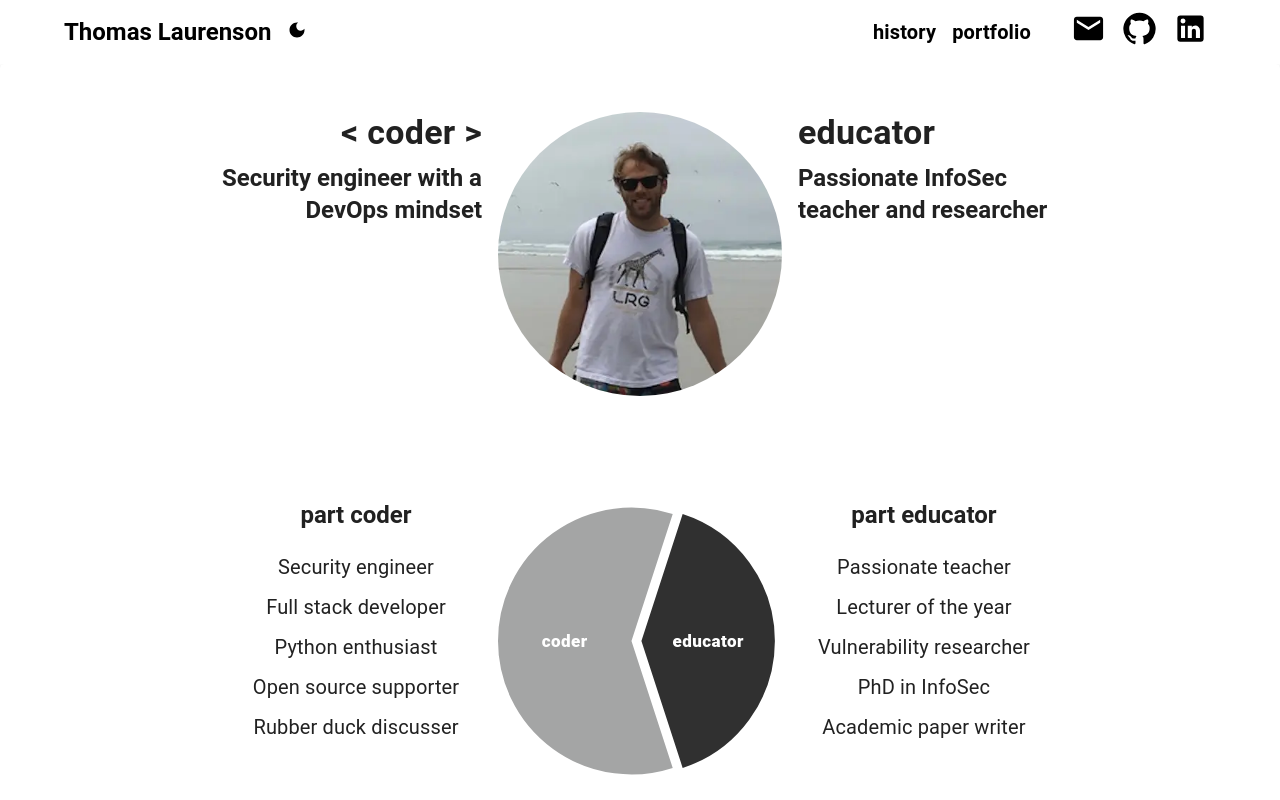
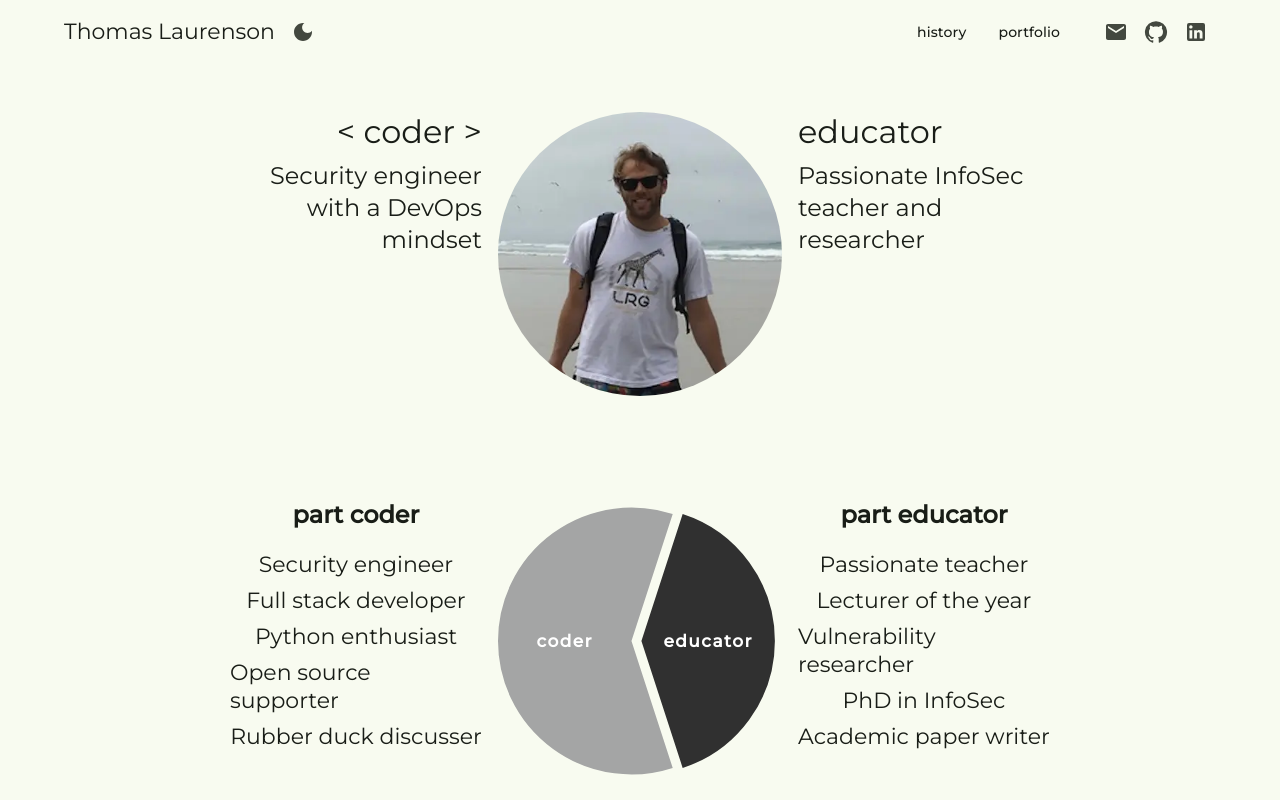
Before and after one commit to thomaslaurenson/thomaslaurenson.github.io, a React (Vite) app: page / in a window 1280 px wide. Shown: the top 800 px of the page. Built offline with nearby package versions, Linux system fonts and the light colour scheme.

Commit message:
Switched the theme to Material 3 colour roles from a subtle green

```diff
--- a/src/App.jsx
+++ b/src/App.jsx
@@ -50,7 +50,7 @@ function App(props) {
     <ThemeProvider theme={isDarkTheme ? DarkTheme : LightTheme}>
       <CssBaseline />
       <Navbar changeTheme={toggleTheme} isDarkTheme={isDarkTheme} />
-      <Paper>
+      <Paper elevation={0} square>
         <Box id="scroll-up-anchor">
           <Container maxWidth="md">
             <Hero />
--- a/src/Navbar.jsx
+++ b/src/Navbar.jsx
@@ -14,6 +14,7 @@ import {
   IconButton,
   Divider,
   Link,
+  Button,
 } from '@mui/material';
 import {useTheme} from '@mui/material/styles';
 import GitHubIcon from '@mui/icons-material/GitHub';
@@ -42,9 +43,9 @@ const Navbar = ({changeTheme, isDarkTheme}) => {
       {/* Toolbar to add top-padding */}
       <Toolbar />
       <List>
-        <Link href='#history'>
+        <Link href='#history' color='inherit' underline='none'>
           <ListItem style={{display: 'flex', justifyContent: 'center'}}>
-            <Typography variant='h6' sx={{ fontWeight: 700 }}>
+            <Typography variant='h6'>
               history
             </Typography>
           </ListItem>
@@ -52,95 +53,77 @@ const Navbar = ({changeTheme, isDarkTheme}) => {
       </List>
       <Divider />
       <List>
-        <Link href='#portfolio'>
+        <Link href='#portfolio' color='inherit' underline='none'>
           <ListItem style={{display: 'flex', justifyContent: 'center'}}>
-            <Typography variant='h6' sx={{ fontWeight: 700 }}>
+            <Typography variant='h6'>
               portfolio
             </Typography>
           </ListItem>
         </Link>
       </List>
       <Divider />
-      <Box sx={{ display: 'flex', justifyContent: 'center', pt: 1, pb: 1 }}>
-        <Box sx={{ p: 2, display: 'inline' }}>
-          <Link href={socialLinks.email} aria-label='Email Link'>
-            <EmailIcon fontSize='small' />
-          </Link>
-        </Box>
-        <Box sx={{ p: 2, display: 'inline' }}>
-          <Link href={socialLinks.github} aria-label='GitHub Link' target='_blank' rel='noopener noreferrer'>
-            <GitHubIcon fontSize='small' />
-          </Link>
-        </Box>
-        <Box sx={{ p: 2, display: 'inline' }}>
-          <Link href={socialLinks.linkedin} aria-label='LinkedIn Link' target='_blank' rel='noopener noreferrer'>
-            <LinkedInIcon />
-          </Link>
-        </Box>
+      <Box sx={{ display: 'flex', justifyContent: 'center', gap: 2, py: 1 }}>
+        {socialButtons()}
       </Box>
     </div>
   );
 
+  const socialButtons = () => (
+    <>
+      <IconButton component='a' href={socialLinks.email} aria-label='Email'>
+        <EmailIcon />
+      </IconButton>
+      <IconButton
+        component='a'
+        href={socialLinks.github}
+        aria-label='GitHub'
+        target='_blank'
+        rel='noopener noreferrer'
+      >
+        <GitHubIcon />
+      </IconButton>
+      <IconButton
+        component='a'
+        href={socialLinks.linkedin}
+        aria-label='LinkedIn'
+        target='_blank'
+        rel='noopener noreferrer'
+      >
+        <LinkedInIcon />
+      </IconButton>
+    </>
+  );
+
   const appBarList = () => (
-    <div>
-      <Box sx={{ display: 'inline-block', p: 1 }}>
-        <Typography variant='h6' sx={{ fontWeight: 700 }}>
-          <Link href='#history'>
-            history
-          </Link>
-        </Typography>
-      </Box>
-      <Box sx={{ display: 'inline-block', p: 1 }}>
-        <Typography variant='h6' sx={{ fontWeight: 700 }}>
-          <Link href='#portfolio'>
-            portfolio
-          </Link>
-        </Typography>
-      </Box>
-    </div>
+    <Box sx={{ display: 'flex', gap: 1 }}>
+      <Button href='#history' color='inherit'>
+        history
+      </Button>
+      <Button href='#portfolio' color='inherit'>
+        portfolio
+      </Button>
+    </Box>
   );
 
   const appBarListSocial = () => (
-    <div>
-      <Box sx={{ p: 1, pl: 4, display: 'inline' }}>
-        <Link href={socialLinks.email} aria-label='Email Link'>
-          <EmailIcon fontSize='large' />
-        </Link>
-      </Box>
-      <Box sx={{ p: 1, display: 'inline' }}>
-        <Link href={socialLinks.github} aria-label='GitHub Link' target='_blank' rel='noopener noreferrer'>
-          <GitHubIcon fontSize='large' />
-        </Link>
-      </Box>
-      <Box sx={{ p: 1, display: 'inline' }}>
-        <Link href={socialLinks.linkedin} aria-label='LinkedIn Link' target='_blank' rel='noopener noreferrer'>
-          <LinkedInIcon fontSize='large' />
-        </Link>
-      </Box>
-    </div>
+    <Box sx={{ display: 'flex', pl: 3 }}>
+      {socialButtons()}
+    </Box>
   );
 
   const appBarTitle = () => (
-    <Box sx={{flexGrow: 1}}>
-      <Typography variant='h5' >
-        <Link href='/'>
+    <Box sx={{ flexGrow: 1, display: 'flex', alignItems: 'center', gap: 1 }}>
+      <Typography variant='h6' component='div'>
+        <Link href='/' color='inherit' underline='none'>
           Thomas Laurenson
         </Link>
-        <Box sx={{ display: 'inline', pl: 2 }}>
-          {isDarkTheme ? (
-            <LightMode
-              fontSize='small'
-              onClick={() => changeTheme()}
-            />
-          ) : (
-            <DarkMode
-              fontSize='small'
-              onClick={() => changeTheme()}
-            />
-          )
-          }
-        </Box>
       </Typography>
+      <IconButton
+        onClick={() => changeTheme()}
+        aria-label={isDarkTheme ? 'Switch to light theme' : 'Switch to dark theme'}
+      >
+        {isDarkTheme ? <LightMode /> : <DarkMode />}
+      </IconButton>
     </Box>
 
   );
@@ -173,8 +156,7 @@ const Navbar = ({changeTheme, isDarkTheme}) => {
         <Toolbar>
           {appBarTitle()}
           <IconButton
-            edge='start'
-            color='inherit'
+            edge='end'
             aria-label='menu'
             onClick={handleDrawerToggle}
           >
--- a/src/components/HistoryCard.jsx
+++ b/src/components/HistoryCard.jsx
@@ -24,7 +24,7 @@ const HistoryCard = ({data}) => {
             />
           }
           title={
-            <Typography variant='h5' color='textPrimary'>
+            <Typography variant='h6' color='textPrimary'>
               {data.position}
             </Typography>
           }
--- a/src/sections/History.jsx
+++ b/src/sections/History.jsx
@@ -11,7 +11,7 @@ const History = () => {
   return (
     <Box sx={{ pt: 6, pb: 4 }} id='history'>
       <Box sx={{ pb: 6 }}>
-        <Typography variant='h4' align='center' sx={{ fontWeight: 700 }}>
+        <Typography variant='h4' component='h2' align='center'>
           History
         </Typography>
       </Box>
--- a/src/sections/Portfolio.jsx
+++ b/src/sections/Portfolio.jsx
@@ -11,7 +11,7 @@ const Portfolio = () => {
   return (
     <Box sx={{ pt: 6, pb: 4 }} id='portfolio'>
       <Box sx={{ pb: 4 }}>
-        <Typography variant='h4' align='center' sx={{ fontWeight: 700 }}>
+        <Typography variant='h4' component='h2' align='center'>
           Security Projects
         </Typography>
       </Box>
@@ -27,7 +27,7 @@ const Portfolio = () => {
         })}
       </Grid>
       <Box sx={{ pt: 6, pb: 4 }}>
-        <Typography variant='h4' align='center' sx={{ fontWeight: 700 }}>
+        <Typography variant='h4' component='h2' align='center'>
           Hobby Projects
         </Typography>
       </Box>
--- /dev/null
+++ b/src/theme/colorRoles.js
@@ -0,0 +1,71 @@
+// Material 3 color roles for light and dark themes.
+//
+// Generated from the source color #39ff14 (the green used in the GitHub
+// profile README) with @material/material-color-utilities 0.4.0, using
+// SchemeTonalSpot (the Material default) at standard contrast.
+// To change the theme, regenerate these from a new source color rather
+// than editing values by hand.
+//
+// Role usage: https://m3.material.io/styles/color/roles
+const colorRoles = {
+  light: {
+    primary: '#416835',
+    onPrimary: '#ffffff',
+    primaryContainer: '#c1efaf',
+    onPrimaryContainer: '#294f1f',
+    secondary: '#54634d',
+    onSecondary: '#ffffff',
+    secondaryContainer: '#d7e8cc',
+    onSecondaryContainer: '#3d4b37',
+    tertiary: '#386668',
+    onTertiary: '#ffffff',
+    tertiaryContainer: '#bcebee',
+    onTertiaryContainer: '#1e4e50',
+    error: '#ba1a1a',
+    onError: '#ffffff',
+    surface: '#f8fbf0',
+    onSurface: '#191d17',
+    onSurfaceVariant: '#43483f',
+    surfaceContainerLowest: '#ffffff',
+    surfaceContainerLow: '#f2f5eb',
+    surfaceContainer: '#ecefe5',
+    surfaceContainerHigh: '#e6e9df',
+    surfaceContainerHighest: '#e1e4da',
+    outline: '#73796e',
+    outlineVariant: '#c3c8bc',
+    inverseSurface: '#2e322b',
+    inverseOnSurface: '#eff2e8',
+    inversePrimary: '#a6d395'
+  },
+  dark: {
+    primary: '#a6d395',
+    onPrimary: '#13380a',
+    primaryContainer: '#294f1f',
+    onPrimaryContainer: '#c1efaf',
+    secondary: '#bbcbb1',
+    onSecondary: '#273421',
+    secondaryContainer: '#3d4b37',
+    onSecondaryContainer: '#d7e8cc',
+    tertiary: '#a0cfd1',
+    onTertiary: '#003739',
+    tertiaryContainer: '#1e4e50',
+    onTertiaryContainer: '#bcebee',
+    error: '#ffb4ab',
+    onError: '#690005',
+    surface: '#11140f',
+    onSurface: '#e1e4da',
+    onSurfaceVariant: '#c3c8bc',
+    surfaceContainerLowest: '#0c0f0a',
+    surfaceContainerLow: '#191d17',
+    surfaceContainer: '#1d211b',
+    surfaceContainerHigh: '#272b25',
+    surfaceContainerHighest: '#32362f',
+    outline: '#8d9387',
+    outlineVariant: '#43483f',
+    inverseSurface: '#e1e4da',
+    inverseOnSurface: '#2e322b',
+    inversePrimary: '#416835'
+  }
+};
+
+export default colorRoles;
--- a/src/theme/createTheme.js
+++ b/src/theme/createTheme.js
@@ -1,76 +1,166 @@
-import { createTheme } from '@mui/material/styles';
+import { createTheme, alpha } from '@mui/material/styles';
 import '@fontsource/montserrat';
 import '@fontsource/montserrat/500.css';
-import '@fontsource/montserrat/700.css';
+import colorRoles from './colorRoles';
+
+// Maps Material 3 (https://m3.material.io) color roles, type scale, shape
+// and state layers onto MUI, which is built on Material 2.
+
+// Type scale: https://m3.material.io/styles/typography/type-scale-tokens
+const typeScale = (size, lineHeight, weight, tracking) => ({
+  fontSize: `${size / 16}rem`,
+  lineHeight: `${lineHeight / 16}rem`,
+  fontWeight: weight,
+  letterSpacing: `${tracking / 16}rem`,
+});
+
+// Shape: https://m3.material.io/styles/shape/corner-radius-scale
+const corner = {
+  extraSmall: 4,
+  small: 8,
+  medium: 12,
+  large: 16,
+  full: 9999,
+};
+
+// States: https://m3.material.io/foundations/interaction/states/state-layers
+const stateLayer = {
+  hover: 0.08,
+  focus: 0.1,
+  pressed: 0.1,
+};
+
+// Applies a state layer on top of an existing container color.
+const stateLayerImage = (color, opacity) =>
+  `linear-gradient(${alpha(color, opacity)}, ${alpha(color, opacity)})`;
 
 const createCustomTheme = (mode) => {
-  let theme = createTheme({
+  const c = colorRoles[mode];
+
+  return createTheme({
     palette: {
       mode,
+      primary: { main: c.primary, contrastText: c.onPrimary },
+      secondary: { main: c.secondary, contrastText: c.onSecondary },
+      error: { main: c.error, contrastText: c.onError },
+      background: { default: c.surface, paper: c.surface },
+      text: { primary: c.onSurface, secondary: c.onSurfaceVariant },
+      divider: c.outlineVariant,
+      action: {
+        active: c.onSurfaceVariant,
+        hover: alpha(c.onSurface, stateLayer.hover),
+        hoverOpacity: stateLayer.hover,
+        focus: alpha(c.onSurface, stateLayer.focus),
+        focusOpacity: stateLayer.focus,
+        activatedOpacity: stateLayer.pressed,
+        disabled: alpha(c.onSurface, 0.38),
+        disabledBackground: alpha(c.onSurface, 0.12),
+      },
+      // All Material 3 roles, for anything the MUI palette has no slot for.
+      m3: c,
     },
-  });
-
-  // Shared configuration
-  const sharedConfig = {
+    shape: {
+      borderRadius: corner.extraSmall,
+    },
     typography: {
       fontFamily: 'Montserrat, sans-serif',
-      h4: {
-        fontWeight: 700,
-      },
-      h5: {
-        fontWeight: 700,
-      },
-      h6: {
-        fontWeight: 400,
-      },
+      h1: typeScale(57, 64, 400, -0.25), // display large
+      h2: typeScale(45, 52, 400, 0), // display medium
+      h3: typeScale(36, 44, 400, 0), // display small
+      h4: typeScale(32, 40, 400, 0), // headline large
+      h5: typeScale(24, 32, 400, 0), // headline small
+      h6: typeScale(22, 28, 400, 0), // title large
+      subtitle1: typeScale(16, 24, 500, 0.15), // title medium
+      subtitle2: typeScale(14, 20, 500, 0.1), // title small
+      body1: typeScale(16, 24, 400, 0.5), // body large
+      body2: typeScale(14, 20, 400, 0.25), // body medium
+      caption: typeScale(12, 16, 400, 0.4), // body small
+      button: { ...typeScale(14, 20, 500, 0.1), textTransform: 'none' }, // label large
+      overline: typeScale(11, 16, 500, 0.5), // label small
     },
     components: {
+      MuiCssBaseline: {
+        styleOverrides: {
+          // Focus indicator: 3dp, secondary color, 2dp outer offset.
+          ':focus-visible': {
+            outline: `3px solid ${c.secondary}`,
+            outlineOffset: '2px',
+          },
+        },
+      },
+      MuiPaper: {
+        styleOverrides: {
+          // Material 3 uses tonal surface containers, not dark-mode overlays.
+          root: { backgroundImage: 'none' },
+        },
+      },
       MuiAppBar: {
+        defaultProps: { elevation: 0, color: 'inherit' },
+        styleOverrides: {
+          root: { backgroundColor: c.surface, color: c.onSurface },
+        },
+      },
+      MuiDrawer: {
+        styleOverrides: {
+          paper: { backgroundColor: c.surfaceContainerLow },
+        },
+      },
+      // Outlined card: surface, outline variant border, medium corners.
+      MuiCard: {
         styleOverrides: {
           root: {
-            boxShadow: 'none',
-            ...(mode === 'light' && {
-              backgroundColor: 'white',
-            }),
+            borderRadius: corner.medium,
+            backgroundColor: c.surface,
+            borderColor: c.outlineVariant,
+          },
+        },
+      },
+      MuiButton: {
+        styleOverrides: {
+          root: {
+            borderRadius: corner.full,
+            minHeight: 40,
+            paddingLeft: 12,
+            paddingRight: 12,
+          },
+        },
+      },
+      MuiIconButton: {
+        styleOverrides: {
+          root: { color: c.onSurfaceVariant },
+        },
+      },
+      // Assist chip: small corners, outline variant border.
+      MuiChip: {
+        styleOverrides: {
+          root: {
+            borderRadius: corner.small,
+            height: 32,
+            ...typeScale(14, 20, 500, 0.1),
+            color: c.onSurface,
+          },
+          outlined: { borderColor: c.outlineVariant },
+        },
+      },
+      // Small FAB: primary container, medium corners.
+      MuiFab: {
+        styleOverrides: {
+          root: {
+            borderRadius: corner.medium,
+            backgroundColor: c.primaryContainer,
+            color: c.onPrimaryContainer,
+            '&:hover': {
+              backgroundColor: c.primaryContainer,
+              backgroundImage: stateLayerImage(c.onPrimaryContainer, stateLayer.hover),
+            },
           },
         },
       },
       MuiLink: {
-        styleOverrides: {
-          root: {
-            color: mode === 'light' ? 'black' : 'white',
-            textDecoration: 'none',
-            '&:hover': {
-              color: mode === 'light' ? 'rgba(0, 0, 0, 0.6)' : '#4f5969',
-            },
-          },
-        },
+        defaultProps: { underline: 'hover' },
       },
-      MuiSvgIcon: {
-        styleOverrides: {
-          root: {
-            ...(mode === 'light' && {
-              color: 'black',
-            }),
-            '&:hover': {
-              color: mode === 'light' ? 'rgba(0, 0, 0, 0.6)' : '#4f5969',
-            },
-          },
-        },
-      },
-      ...(mode === 'dark' && {
-        MuiCssBaseline: {
-          styleOverrides: {
-            '.footer': {
-              backgroundImage: 'linear-gradient(rgba(255, 255, 255, 0.09), rgba(255, 255, 255, 0.09))',
-            },
-          },
-        },
-      }),
     },
-  };
-
-  return createTheme(theme, sharedConfig);
+  });
 };
 
 export default createCustomTheme;
```
Also changed, not shown: src/components/ArchivedRibbon.jsx (+3 -4 lines), src/components/PortfolioCard.jsx (+13 -11 lines).
